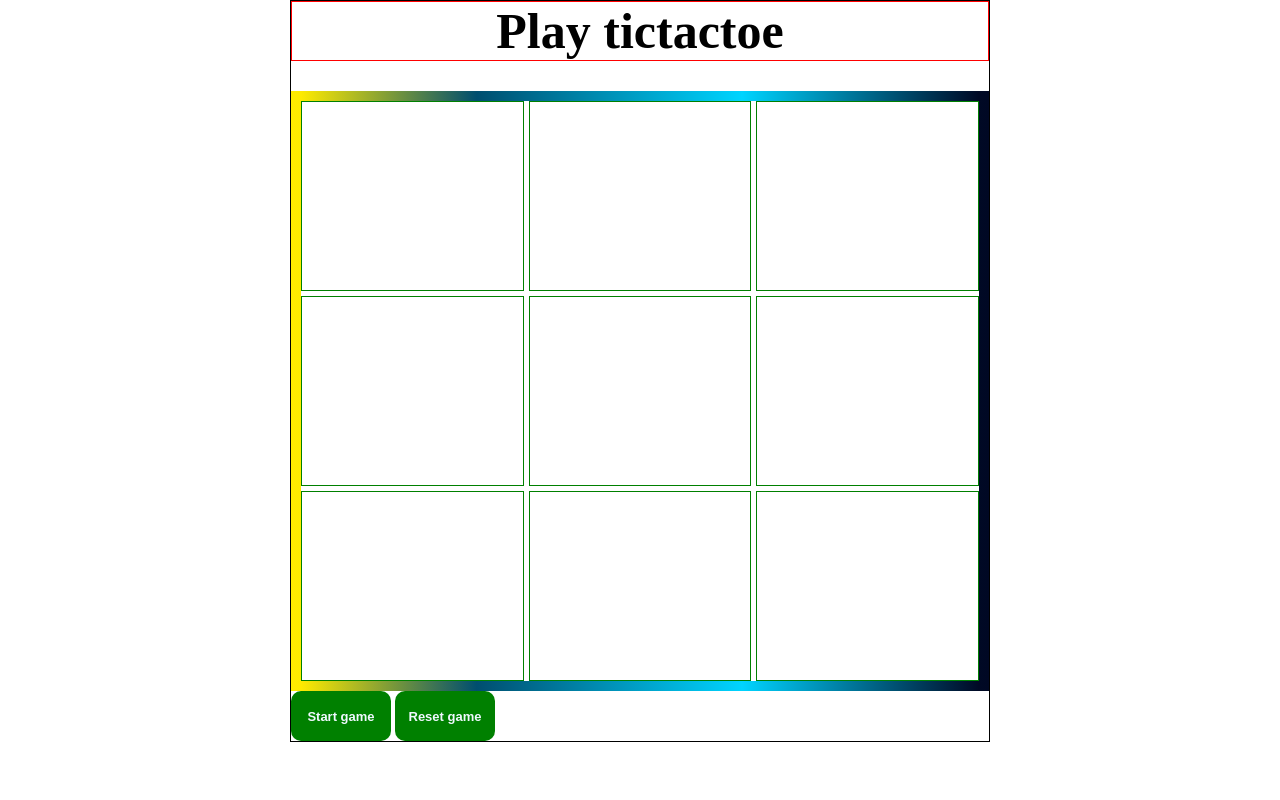
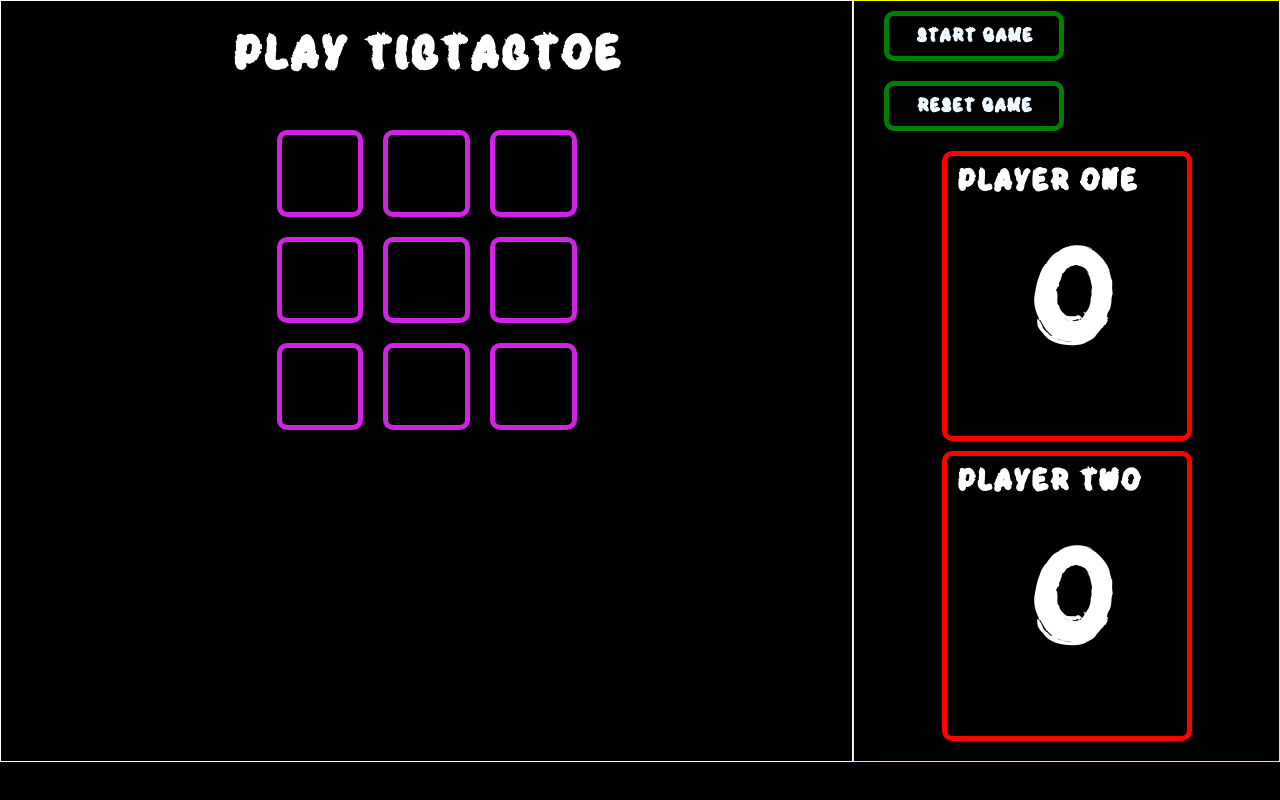
Before and after one commit to MyGitHub05/tictactoe, a plain HTML site: page index.html in a window 1280 px wide. Drawn offline with Linux system fonts and the light colour scheme.

Commit message:
put design in the web

```diff
--- a/index.html
+++ b/index.html
@@ -10,8 +10,18 @@
     <div class="game">
       <div class="message">Start</div>
       <div class="board"></div>
+    </div>
+    <div class="controlBtn">
       <button class="startBtn">Start game</button>
       <button class="resetBtn">Reset game</button>
+      <div class="playerScore">
+        <h1 class="playerName">PLAYER ONE</h1>
+        <p class="score">0</p>
+      </div>
+      <div class="playerScore">
+        <h1 class="playerName">PLAYER TWO</h1>
+        <p class="score">0</p>
+      </div>
     </div>
     <script src="script.js"></script>
   </body>
--- a/script.js
+++ b/script.js
@@ -179,7 +179,6 @@ function ScreenController() {
   resetBtn.addEventListener("click", resetGame);
   startBtn.addEventListener("click", updateScreen);
 
-  //updateScreen();
   startingScreen();
 }
 
--- a/style.css
+++ b/style.css
@@ -1,67 +1,99 @@
+@font-face {
+  font-family: "hand drawn";
+  src: url(font/drip-october-font/DripOctober-vm0JA.ttf);
+}
 * {
   margin: 0;
   padding: 0;
   box-sizing: border-box;
+  color: white;
+  font-family: "hand drawn";
+}
+body {
+  display: grid;
+  grid-template-columns: 2fr 1fr;
+  background-color: black;
 }
 .game {
-  border: 1px solid;
-  min-height: 700px;
-  max-width: 700px;
-  margin: auto;
+  border: 1px solid white;
   align-items: center;
+  padding: 10px;
 }
 .message {
-  border: 1px solid red;
-  margin: auto;
+  color: white;
+  padding: 20px;
   font-size: 50px;
   text-align: center;
   font-weight: bolder;
   margin-bottom: 30px;
 }
 .board {
-  border-width: 10px;
-  border-style: solid;
-  /* border-image: linear-gradient(
-      to right,
-      rgba(34, 193, 195, 1),
-      rgba(188, 189, 90, 1),
-      rgba(200, 188, 82, 1),
-      rgba(228, 202, 41, 1),
-      rgba(215, 188, 72, 1),
-      rgba(253, 187, 45, 1)
-    )
-    1; */
-  border-image: linear-gradient(
-      90deg,
-      rgba(255, 235, 0, 1) 0%,
-      rgba(0, 78, 111, 1) 26%,
-      rgba(0, 212, 255, 1) 65%,
-      rgba(0, 8, 36, 1)
-    )
-    1;
-  min-height: 600px;
+  height: 300px;
+  width: 300px;
+  margin: auto;
   display: grid;
   grid-template-columns: repeat(3, 1fr);
   grid-template-rows: repeat(3, 1fr);
-  gap: 5px;
+  gap: 20px;
 }
 
 .cell {
-  border: 1px solid green;
+  color: white;
+  border: 5px solid rgb(210, 34, 230);
   cursor: pointer;
-  font-size: 100px;
-  background-color: white;
+  font-size: 50px;
+  border-radius: 10px;
+  background-color: black;
+  transition: 0.1s ease-in-out;
+}
+.cell:hover {
+  box-shadow: 1px 1px 32px 10px rgba(212, 0, 255, 0.75);
+  -webkit-box-shadow: 1px 1px 32px 10px rgba(212, 0, 255, 0.75);
+  -moz-box-shadow: 1px 1px 32px 10px rgba(212, 0, 255, 0.75);
+}
+
+.controlBtn {
+  padding: 10px;
+  border: 1px solid yellow;
+  min-height: 700px;
+  max-width: 700px;
+  align-content: center;
+  align-items: center;
 }
 
 .resetBtn,
 .startBtn {
+  margin-left: 20px;
+  margin-bottom: 20px;
   height: 50px;
-  width: 100px;
+  width: 180px;
   border-radius: 10px;
-  font-size: 13px;
+  font-size: 20px;
   font-weight: bold;
-  border: none;
-  background-color: green;
+  border: 5px solid green;
+  background-color: black;
   color: aliceblue;
   cursor: pointer;
+  transition: 0.1s ease;
 }
+.resetBtn:hover,
+.startBtn:hover {
+  height: 55px;
+  width: 185px;
+}
+
+.playerScore {
+  border: 5px solid red;
+  height: 290px;
+  width: 250px;
+  padding: 10px;
+  margin: auto;
+  margin-bottom: 10px;
+  align-items: center;
+  border-radius: 10px;
+}
+.score {
+  font-size: 150px;
+  margin-left: 70px;
+  margin-top: 30px;
+}
```
Also changed, not shown: font/drip-october-font/DripOctober-vm0JA.ttf (added), font/drip-october-font/info.txt (added), 1 other file.
